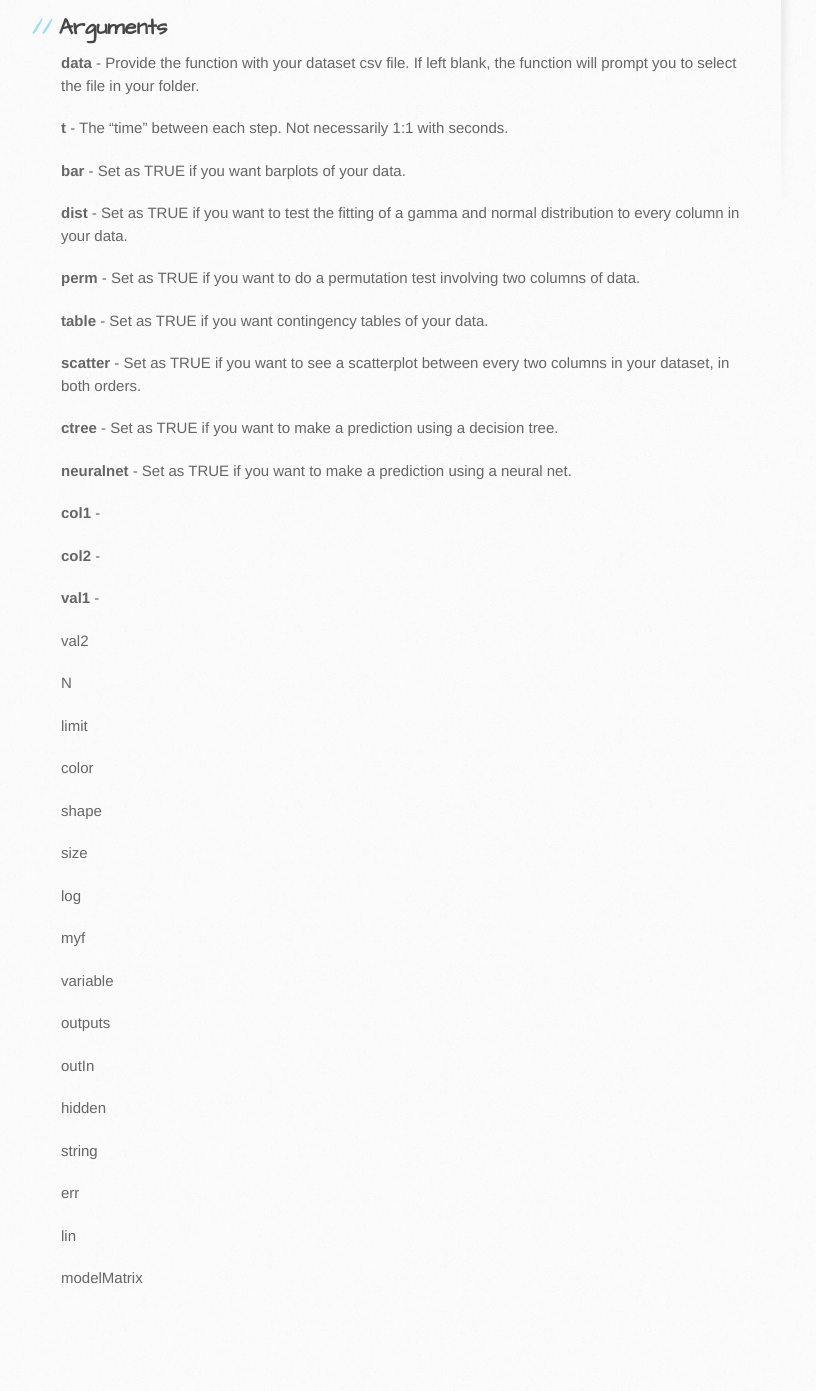
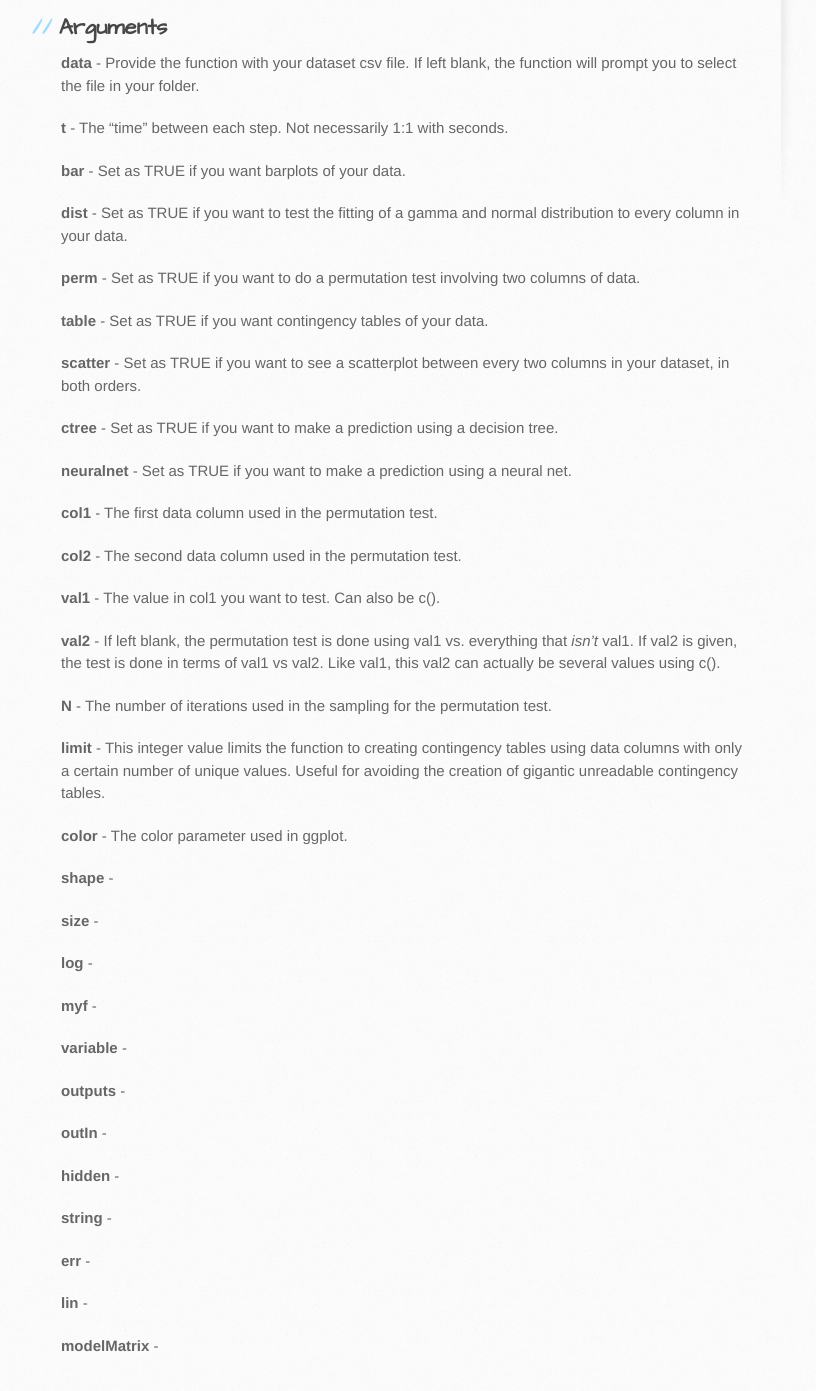
Before and after one commit to kem406/MATH-E23C, a Jekyll site: the page built from math23c_bot.md, in a window 1280 px wide and 1400 px high, scrolled down 571 px. Shown: the top 1391 px of the window, without its empty margins (109-925 px from the left). Built offline with Jekyll 4.4.1, drawn with Linux system fonts in a browser that asks for light colours; before the commit the page ends 1903 px from its top, so only the background shows below that.

Commit message:
Update math23c_bot.md

```diff
--- a/math23c_bot.md
+++ b/math23c_bot.md
@@ -37,40 +37,40 @@ math23c_bot(data=NULL, t=5, bar=FALSE, dist=FALSE, perm=FALSE, table=FALSE,
 
 **neuralnet** - Set as TRUE if you want to make a prediction using a neural net.
 
-**col1** -
+**col1** - The first data column used in the permutation test.
 
-**col2** -
+**col2** - The second data column used in the permutation test.
 
-**val1** -
+**val1** - The value in col1 you want to test. Can also be c().
 
-val2
+**val2** - If left blank, the permutation test is done using val1 vs. everything that *isn't* val1. If val2 is given, the test is done in terms of val1 vs val2. Like val1, this val2 can actually be several values using c().
 
-N
+**N** - The number of iterations used in the sampling for the permutation test.
 
-limit
+**limit** - This integer value limits the function to creating contingency tables using data columns with only a certain number of unique values. Useful for avoiding the creation of gigantic unreadable contingency tables.
 
-color
+**color** - The color parameter used in ggplot.
 
-shape
+**shape** -
 
-size
+**size** -
 
-log
+**log** -
 
-myf
+**myf** -
 
-variable
+**variable** -
 
-outputs
+**outputs** -
 
-outIn
+**outIn** -
 
-hidden
+**hidden** -
 
-string
+**string** -
 
-err
+**err** -
 
-lin
+**lin** -
 
-modelMatrix
+**modelMatrix** -
```
